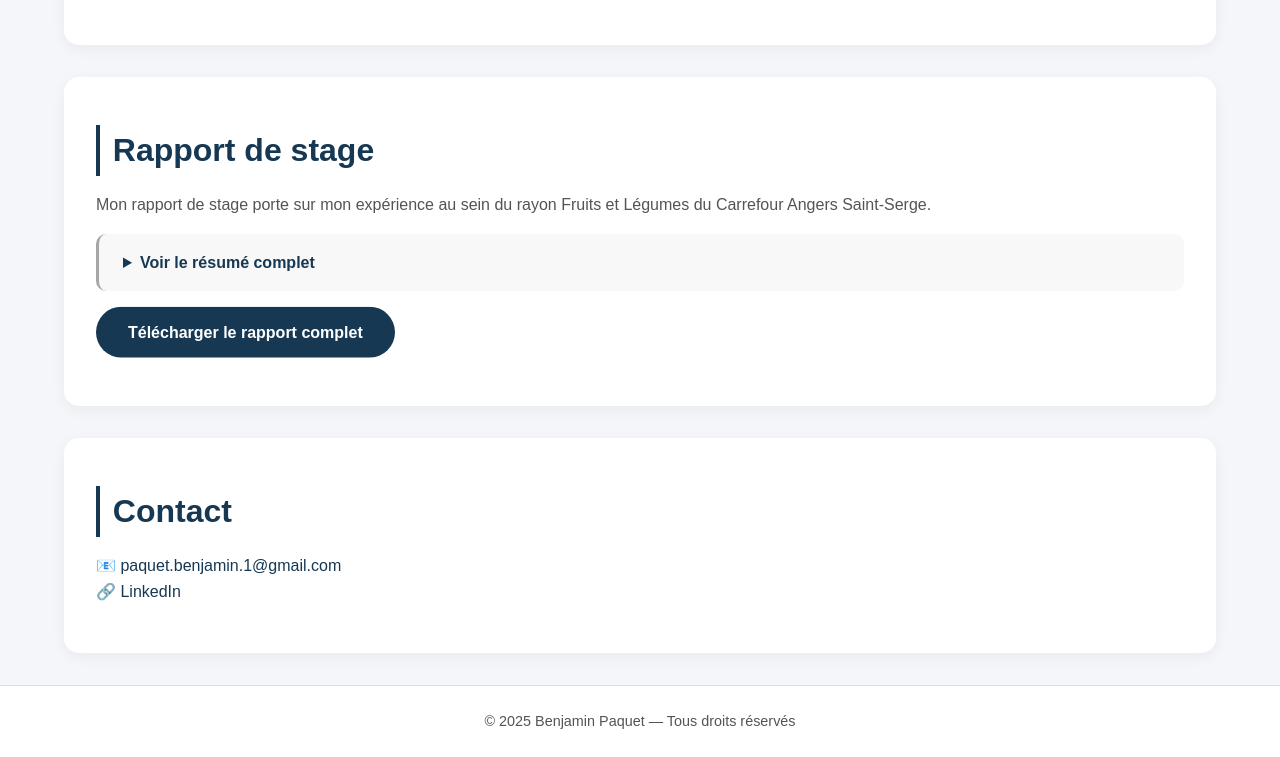
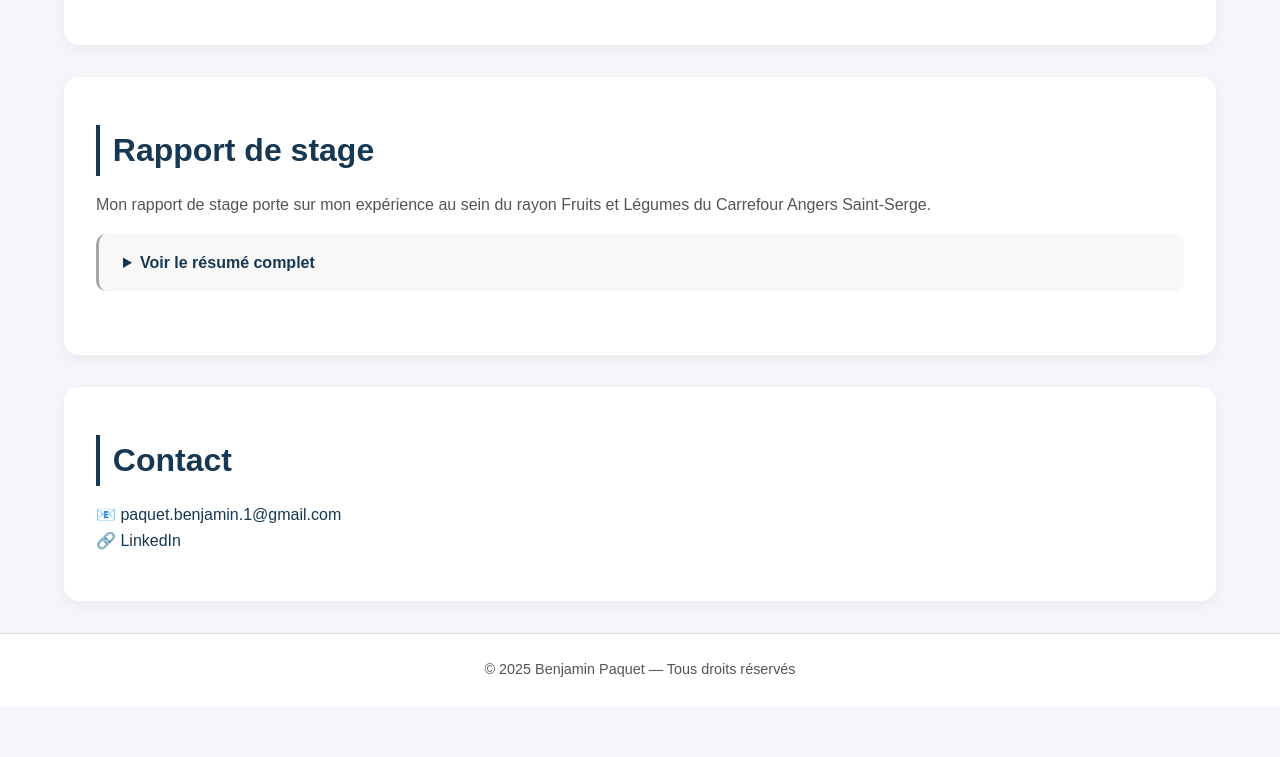
Before and after one commit to OrRg3nt/Portfolio, a plain HTML site: page index.html in a window 1280 px wide. Shown: the part 2326-3083 px from the top of the page. After the commit the page ends 3032 px from the top, so only its background shows below. Drawn offline with Linux system fonts and the light colour scheme; a web font is replaced by a local one.

Commit message:
suppression rapport de stage

```diff
--- a/index.html
+++ b/index.html
@@ -173,9 +173,6 @@
             auprès des fournisseurs.
           </p>
         </details>
-        <a href="assets/docs/rapport.pdf" class="btn" target="_blank">
-          Télécharger le rapport complet
-        </a>
       </section>
 
       <!-- Contact -->
```
